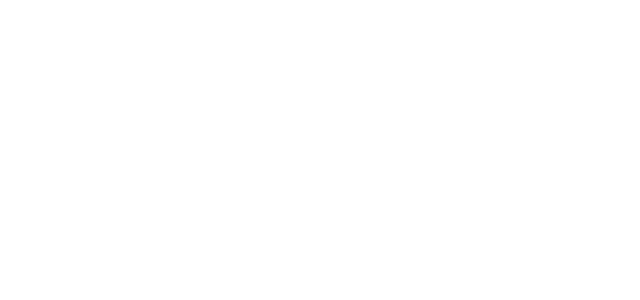
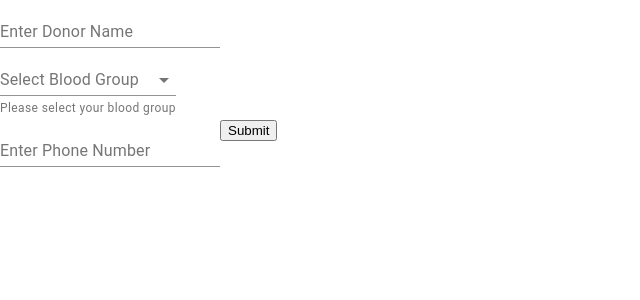
Before and after one commit to thtauhid/blood-donor-management-system, a React (Create React App) app: page /donations/create in a window 1280 px wide. Shown: the top 300 px of the page, without its empty margins (0-640 px from the left). Built offline with nearby package versions, Linux system fonts and the light colour scheme.

Commit message:
Adding donation list, creating donation

```diff
--- a/src/App.js
+++ b/src/App.js
@@ -3,6 +3,8 @@
 import Home from "./Home"
 import DonorList from "./DonorList"
 import CreateDonor from "./CreateDonor"
+import Donations from "./Donations"
+import CreateDonation from "./CreateDonation"
 // import Try from "./Try.js"
 
 const App = () => {
@@ -10,8 +12,10 @@
     <React.Fragment>
       <Router>
         <Route path="/" exact component={Home} />
-        <Route path="/create" component={CreateDonor} />
-        <Route path="/donors" component={DonorList} />
+        <Route path="/donors" exact component={DonorList} />
+        <Route path="/donors/create" component={CreateDonor} />
+        <Route path="/donations" exact component={Donations} />
+        <Route path="/donations/create" component={CreateDonation} />
       </Router>
     </React.Fragment>
   )
--- /dev/null
+++ b/src/CreateDonation.js
@@ -0,0 +1,91 @@
+import React, { useState } from "react"
+import TextField from "@material-ui/core/TextField"
+import MenuItem from "@material-ui/core/MenuItem"
+
+import api from "./api"
+
+const blood_groups = [
+  {
+    value: "A+",
+    label: "A+",
+  },
+  {
+    value: "B+",
+    label: "B+",
+  },
+  {
+    value: "AB+",
+    label: "AB+",
+  },
+  {
+    value: "O+",
+    label: "O+",
+  },
+]
+
+function CreateDonation() {
+  const [name, setName] = useState("")
+  const [bloodGroup, setBloodGroup] = useState("")
+  const [phoneNumber, setPhoneNumber] = useState("")
+
+  const changeName = (event) => {
+    setName(event.target.value)
+  }
+  const changeBloodGroup = (event) => {
+    setBloodGroup(event.target.value)
+  }
+  const changePhoneNumber = (event) => {
+    setPhoneNumber(event.target.value)
+  }
+  const submitted = () => {
+    api
+      .createDonation({
+        name: name,
+        phone_number: phoneNumber,
+        blood_group: bloodGroup,
+      })
+      .then((res) => {
+        console.log("Success: ", res)
+      })
+      .catch((err) => {
+        console.log("Error: ", err)
+      })
+  }
+  return (
+    <form>
+      <TextField
+        id="standard-name"
+        label="Enter Donor Name"
+        value={name}
+        onChange={changeName}
+      />
+      <br />
+      <TextField
+        id="standard-select-blood-group"
+        select
+        label="Select Blood Group"
+        value={bloodGroup}
+        onChange={changeBloodGroup}
+        helperText="Please select your blood group"
+      >
+        {blood_groups.map((blood_group) => (
+          <MenuItem key={blood_group.value} value={blood_group.value}>
+            {blood_group.label}
+          </MenuItem>
+        ))}
+      </TextField>
+      <br />
+      <TextField
+        id="standard-phone-number"
+        label="Enter Phone Number"
+        value={phoneNumber}
+        onChange={changePhoneNumber}
+      />
+      <button value="Submit" onClick={submitted}>
+        Submit
+      </button>
+    </form>
+  )
+}
+
+export default CreateDonation
--- a/src/Donations.js
+++ b/src/Donations.js
@@ -1,7 +1,60 @@
-import React from "react"
+import React, { Component } from "react"
+import Table from "@material-ui/core/Table"
+import TableBody from "@material-ui/core/TableBody"
+import TableCell from "@material-ui/core/TableCell"
+import TableContainer from "@material-ui/core/TableContainer"
+import TableHead from "@material-ui/core/TableHead"
+import TableRow from "@material-ui/core/TableRow"
+import Paper from "@material-ui/core/Paper"
 
-const Donations = () => {
-  return <div>Donations</div>
+import api from "./api"
+
+export default class DonorList extends Component {
+  constructor(props) {
+    super(props)
+
+    this.state = {
+      donors: [],
+    }
+  }
+  componentDidMount() {
+    console.log("Hi")
+    console.table(this.state.donors)
+    // Calling Donors
+    api.getDonations().then((data) => {
+      this.setState({
+        donors: data,
+      })
+      console.table(this.state.donors)
+    })
+  }
+
+  render() {
+    return (
+      <TableContainer component={Paper}>
+        <Table aria-label="simple table">
+          <TableHead>
+            <TableRow>
+              <TableCell>Name</TableCell>
+              <TableCell>Blood Group</TableCell>
+              <TableCell>Phone Number</TableCell>
+            </TableRow>
+          </TableHead>
+          <TableBody>
+            {this.state.donors.map((donor) => {
+              const { name, blood_group, phone_number } = donor.data
+              const { id } = donor.ref["@ref"]
+              return (
+                <TableRow key={id}>
+                  <TableCell>{name}</TableCell>
+                  <TableCell>{blood_group}</TableCell>
+                  <TableCell>{phone_number}</TableCell>
+                </TableRow>
+              )
+            })}
+          </TableBody>
+        </Table>
+      </TableContainer>
+    )
+  }
 }
-
-export default Donations
```
